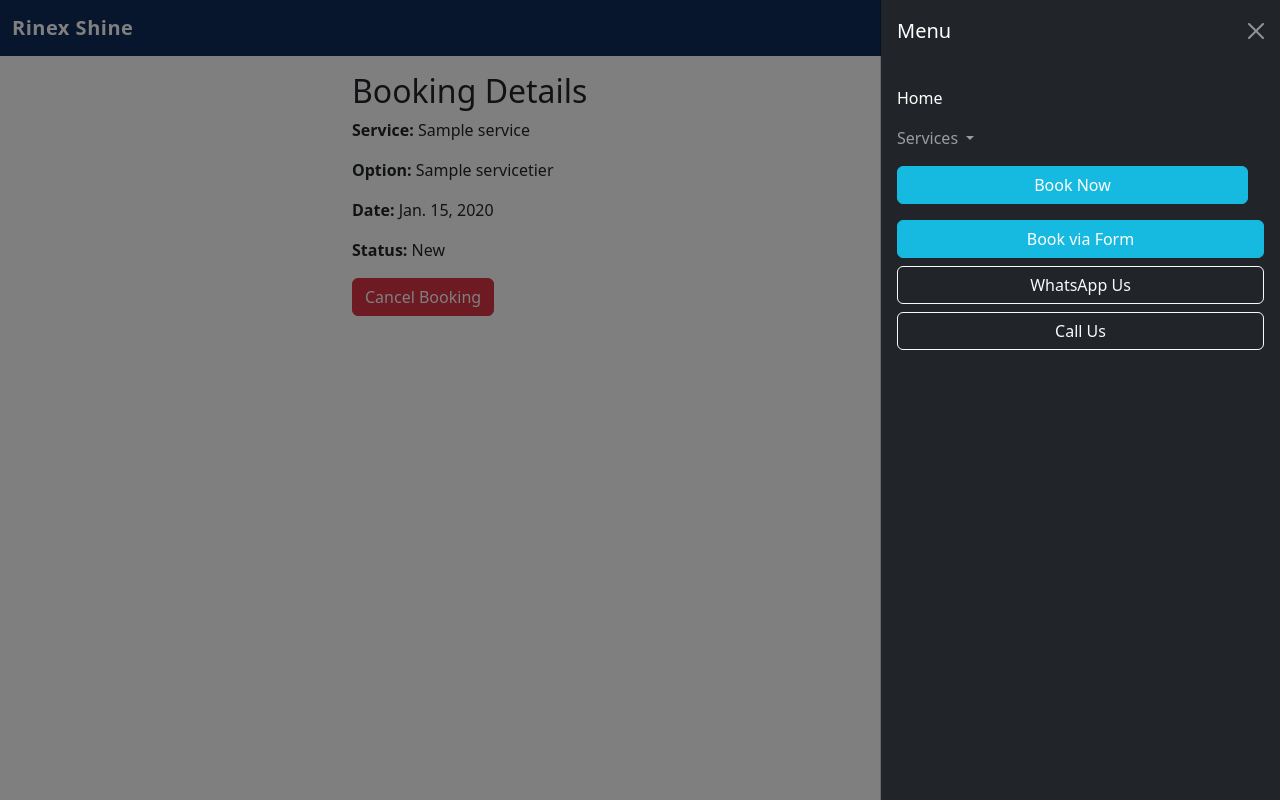
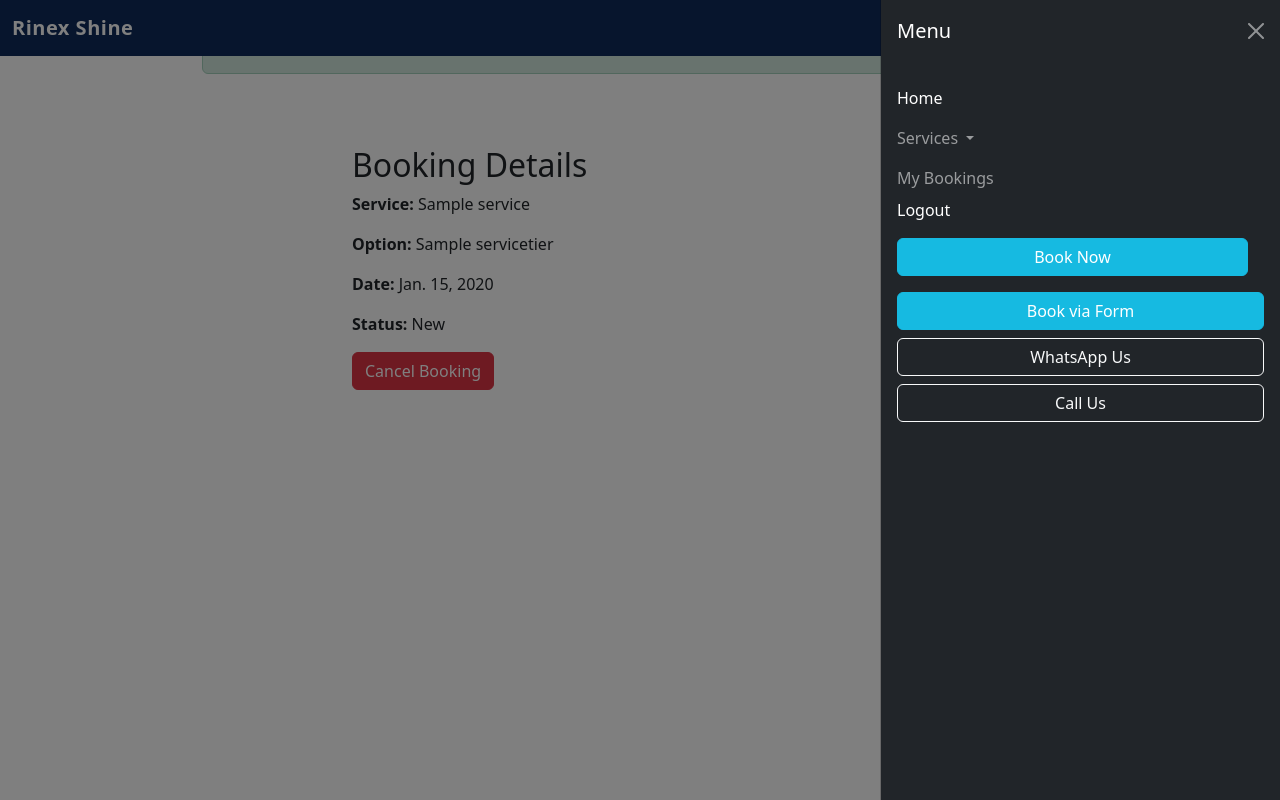
Before and after one commit to mildred-prog/rinex-car-wash, a Django app: page /accounts/bookings/1/ in a window 1280 px wide, after a click that opens the changed part. Run offline with Django 5.2, Linux system fonts and the light colour scheme; a user stored in the database is signed in; tables that the repository leaves empty hold one stand-in row (values such as "Sample post"); one stand-in notice (Sample message) is shown.

Commit message:
Refactor base template: enhance navbar structure, add user authentication links, and improve flash message display

```diff
--- a/templates/base.html
+++ b/templates/base.html
@@ -1,63 +1,102 @@
 {% load static %}
 <!DOCTYPE html>
 <html lang="en">
+
 <head>
   <meta charset="UTF-8" />
   <meta name="viewport" content="width=device-width, initial-scale=1.0" />
   <title>{% block title %}Rinex Shine | Mobile Car Wash{% endblock %}</title>
 
-  <!-- Bootstrap CSS (required for navbar/offcanvas styling) -->
+  <!-- Bootstrap CSS -->
   <link href="https://cdn.jsdelivr.net/npm/bootstrap@5.3.2/dist/css/bootstrap.min.css" rel="stylesheet">
 
-  <!-- Your custom CSS -->
+  <!-- Bootstrap Icons -->
+  <link href="https://cdn.jsdelivr.net/npm/bootstrap-icons/font/bootstrap-icons.css" rel="stylesheet">
+
+  <!-- Custom CSS -->
   <link rel="stylesheet" href="{% static 'css/style.css' %}">
 </head>
 
 <body>
-  <!-- NAVBAR (Global) -->
-  <nav class="navbar navbar-dark bg-dark fixed-top">
+
+  <!-- Flash Messages -->
+  {% if messages %}
+  <div class="container mt-3" style="max-width: 900px;">
+    {% for message in messages %}
+      <div class="alert alert-{{ message.tags }} mb-2" role="alert">
+        {{ message }}
+      </div>
+    {% endfor %}
+  </div>
+  {% endif %}
+
+  <!-- NAVBAR -->
+  <nav class="navbar navbar-dark fixed-top" style="background-color:#0E2A5A;">
     <div class="container-fluid">
       <a class="navbar-brand fw-bold" href="{% url 'pages:home' %}">Rinex Shine</a>
 
       <button class="navbar-toggler" type="button"
-              data-bs-toggle="offcanvas" data-bs-target="#offcanvasRinexNavbar"
-              aria-controls="offcanvasRinexNavbar" aria-label="Toggle navigation">
+              data-bs-toggle="offcanvas"
+              data-bs-target="#offcanvasRinexNavbar"
+              aria-controls="offcanvasRinexNavbar">
         <span class="navbar-toggler-icon"></span>
       </button>
 
-      <div class="offcanvas offcanvas-end text-bg-dark" tabindex="-1"
-           id="offcanvasRinexNavbar" aria-labelledby="offcanvasRinexNavbarLabel">
+      <div class="offcanvas offcanvas-end text-bg-dark"
+           tabindex="-1"
+           id="offcanvasRinexNavbar">
 
         <div class="offcanvas-header">
-          <h5 class="offcanvas-title" id="offcanvasRinexNavbarLabel">Menu</h5>
+          <h5 class="offcanvas-title">Menu</h5>
           <button type="button" class="btn-close btn-close-white"
-                  data-bs-dismiss="offcanvas" aria-label="Close"></button>
+                  data-bs-dismiss="offcanvas"></button>
         </div>
 
         <div class="offcanvas-body">
           <ul class="navbar-nav justify-content-end flex-grow-1 pe-3">
 
             <li class="nav-item">
-              <a class="nav-link active" aria-current="page" href="{% url 'pages:home' %}">Home</a>
+              <a class="nav-link active" href="{% url 'pages:home' %}">Home</a>
             </li>
 
-            <!-- Services Dropdown -->
+            <!-- Services -->
             <li class="nav-item dropdown">
               <a class="nav-link dropdown-toggle" href="#"
-                 role="button" data-bs-toggle="dropdown" aria-expanded="false">
+                 role="button" data-bs-toggle="dropdown">
                 Services
               </a>
-
               <ul class="dropdown-menu dropdown-menu-dark">
                 <li><a class="dropdown-item" href="{% url 'services:list' %}?category=car">Car Care</a></li>
                 <li><a class="dropdown-item" href="{% url 'services:list' %}?category=home">Home Cleaning</a></li>
-                <li><a class="dropdown-item" href="{% url 'services:list' %}?category=commercial">Office &amp; Shop</a></li>
-                <li><a class="dropdown-item" href="{% url 'services:list' %}?category=move">Move In/Out</a></li>
+                <li><a class="dropdown-item" href="{% url 'services:list' %}?category=commercial">Office & Shop</a></li>
+                <li><a class="dropdown-item" href="{% url 'services:list' %}?category=move">Move In / Out</a></li>
                 <li><a class="dropdown-item" href="{% url 'services:list' %}?category=upholstery">Upholstery</a></li>
               </ul>
             </li>
 
-            <li class="nav-item mt-2">
+            {% if user.is_authenticated %}
+            <li class="nav-item">
+              <a class="nav-link" href="{% url 'accounts:dashboard' %}">My Bookings</a>
+            </li>
+
+            <li class="nav-item">
+              <form method="post" action="{% url 'accounts:logout' %}">
+                {% csrf_token %}
+                <button type="submit" class="nav-link btn btn-link text-white p-0">
+                  Logout
+                </button>
+              </form>
+            </li>
+            {% else %}
+            <li class="nav-item">
+              <a class="nav-link" href="{% url 'accounts:login' %}">Login</a>
+            </li>
+            <li class="nav-item">
+              <a class="nav-link" href="{% url 'accounts:register' %}">Register</a>
+            </li>
+            {% endif %}
+
+            <li class="nav-item mt-3">
               <a class="btn btn-success w-100" href="{% url 'bookings:booking' %}">
                 Book Now
               </a>
@@ -65,21 +104,13 @@
 
           </ul>
 
-          <!-- Conversion Buttons (inside offcanvas) -->
+          <!-- Extra CTAs -->
           <div class="d-grid gap-2 mt-3">
-            <a class="btn btn-success" href="{% url 'bookings:booking' %}">
-              Book via Form
-            </a>
-
+            <a class="btn btn-success" href="{% url 'bookings:booking' %}">Book via Form</a>
             <a class="btn btn-outline-light"
-               href="https://wa.me/447956450596?text=Hello%20Rinex%20Shine%2C%20I%20would%20like%20to%20book%20a%20service."
-               target="_blank" rel="noopener">
-              WhatsApp Us
-            </a>
-
-            <a class="btn btn-outline-light" href="tel:+447956450596">
-              Call Us
-            </a>
+               href="https://wa.me/447956450596"
+               target="_blank">WhatsApp Us</a>
+            <a class="btn btn-outline-light" href="tel:+447956450596">Call Us</a>
           </div>
 
         </div>
@@ -87,15 +118,13 @@
     </div>
   </nav>
 
-  <!-- Prevent content hiding behind fixed navbar -->
   <main class="pt-5 mt-4">
     {% block content %}{% endblock %}
   </main>
 
-  <!-- Bootstrap JS bundle (required for offcanvas/dropdowns) -->
+  <!-- JS -->
   <script src="https://cdn.jsdelivr.net/npm/bootstrap@5.3.2/dist/js/bootstrap.bundle.min.js"></script>
+  <script src="{% static 'js/main.js' %}"></script>
 
-  <!-- Your custom JS -->
-  <script src="{% static 'js/main.js' %}"></script>
 </body>
 </html>
```
